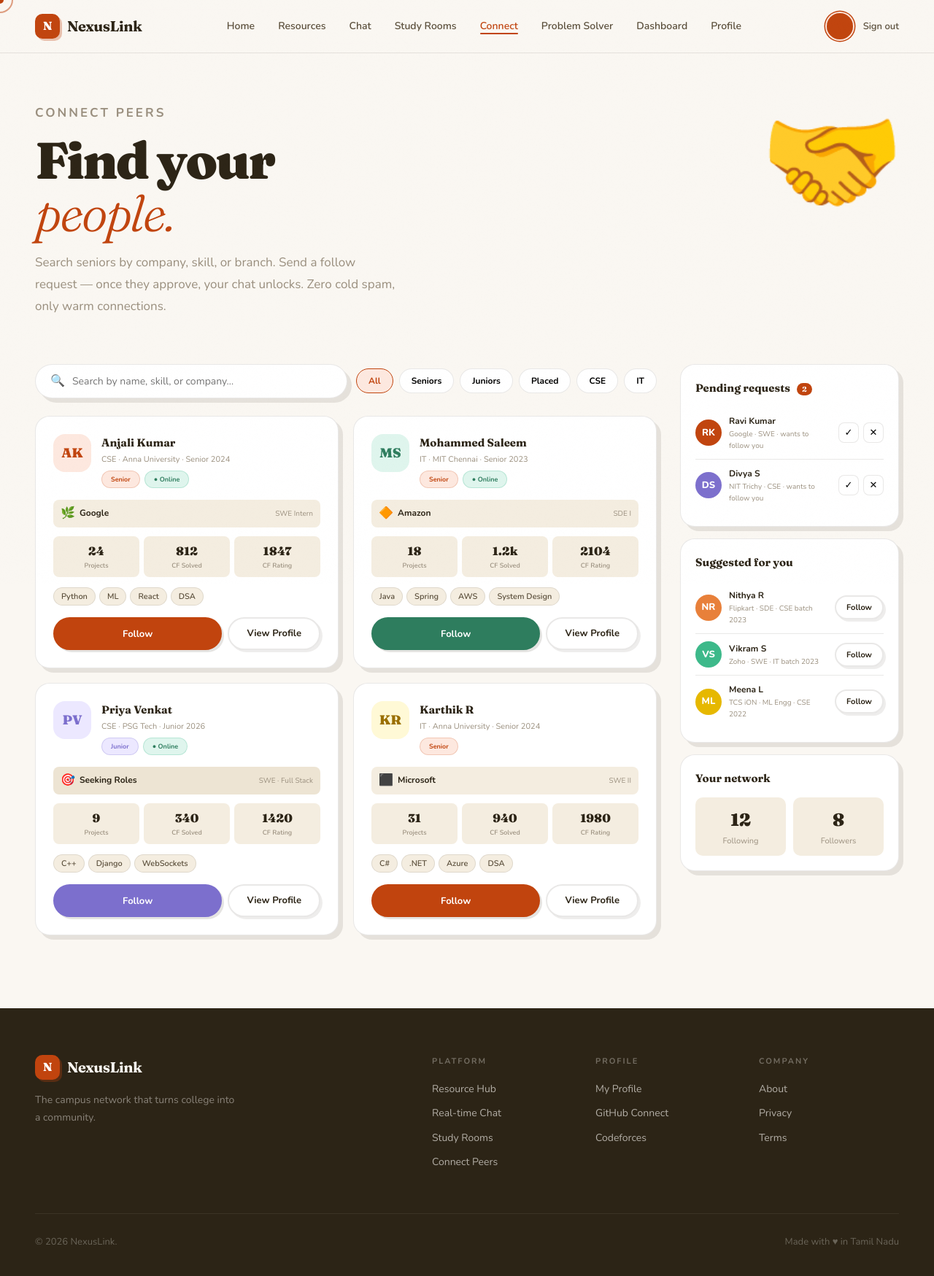
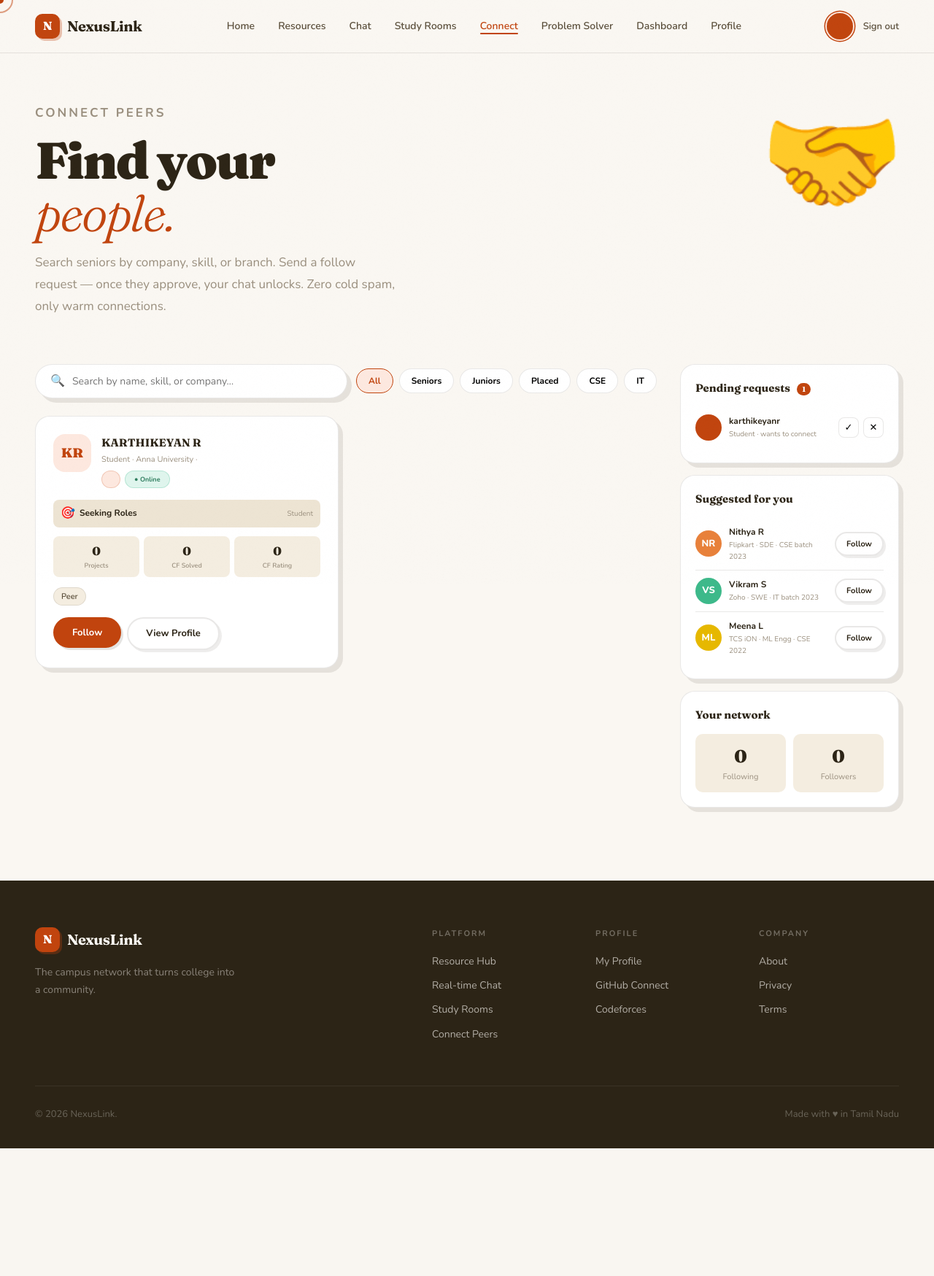
Before and after one commit to Karthim8/Django_Project, a Django app: page /connect/ in a window 1280 px wide. Shown: the whole page at 73% size. After the commit the page ends 1574 px from the top, so only its background shows below. Run offline with Django 5.2, Linux system fonts and the light colour scheme; a user stored in the database is signed in; data comes from the database, SQL or seed files in the repository; tables that the repository leaves empty hold one stand-in row (values such as "Sample post"); parts of the project's set-up code (start-up, migrations or seed data) failed here and were passed over; some libraries are stand-ins or nearby versions; some web fonts are replaced.

Commit message:
added connect peers

```diff
--- a/appname/urls.py
+++ b/appname/urls.py
@@ -6,7 +6,9 @@ urlpatterns = [
     path('chat/', views.chat_view, name='chat'),
     path('rooms/', views.rooms_view, name='rooms'),
     path('connect/', views.connect_view, name='connect'),
+    path('connect/follow/', views.follow_action, name='follow_action'),
     path('profile/', views.profile_view, name='profile'),
+    path('profile/<int:user_id>/', views.user_profile_view, name='user_profile'),
     path('resources/', views.resources_view, name='resources'),
     path('dashboard/', views.dashboard_view, name='dashboard'),
 ]
--- a/appname/views.py
+++ b/appname/views.py
@@ -8,7 +8,7 @@ from django.contrib import messages
 from django.db.models import Q
 from django.contrib.auth.decorators import login_required
 from django.contrib.auth.models import User
-from .models import Resource, Tag, Conversation, Message, StudyRoom, RoomMembership
+from .models import Resource, Tag, Conversation, Message, StudyRoom, RoomMembership, Follow
 
 
 def index(request):
@@ -16,9 +16,15 @@ def index(request):
 
 @login_required
 def chat_view(request):
+    # Get IDs of users who have an accepted follow relationship with current user
+    following_ids = Follow.objects.filter(follower=request.user, status='accepted').values_list('following_id', flat=True)
+    follower_ids = Follow.objects.filter(following=request.user, status='accepted').values_list('follower_id', flat=True)
+    connected_user_ids = set(list(following_ids) + list(follower_ids))
+
     # Fetch user's conversations and pre-compute other_user for each
     convs_qs = Conversation.objects.filter(
-        Q(user_a=request.user) | Q(user_b=request.user)
+        (Q(user_a=request.user) & Q(user_b_id__in=connected_user_ids)) |
+        (Q(user_b=request.user) & Q(user_a_id__in=connected_user_ids))
     ).order_by('-updated_at').select_related('user_a', 'user_b').prefetch_related('messages')
 
     # Attach other_user attribute so the template can use {{ conv.other }}
@@ -79,10 +85,116 @@ def rooms_view(request):
         "my_room_ids": my_room_ids
     })
 
+@login_required
 def connect_view(request):
-    return render(request, "connect.html")
+    # Fetch all users except self
+    users_qs = User.objects.exclude(id=request.user.id).select_related('profile').prefetch_related('placements')
+
+    # Get current user's following list to show "Requested" or "Followed"
+    following_status = {f.following_id: f.status for f in Follow.objects.filter(follower=request.user)}
+
+    # Attach status to each user object for easy template access
+    users = []
+    for u in users_qs:
+        u.f_status = following_status.get(u.id) # None, 'pending', or 'accepted'
+        users.append(u)
+
+    # Get pending requests for the current user (notification sidebar)
+    pending_requests = Follow.objects.filter(following=request.user, status='pending').select_related('follower__profile')
+
+    # Get network stats
+    following_count = Follow.objects.filter(follower=request.user, status='accepted').count()
+    followers_count = Follow.objects.filter(following=request.user, status='accepted').count()
+
+    return render(request, "connect.html", {
+        "users": users,
+        "pending_requests": pending_requests,
+        "following_count": following_count,
+        "followers_count": followers_count,
+    })
+
+@login_required
+def follow_action(request):
+    if request.method == "POST":
+        action = request.POST.get('action') # 'request', 'accept', 'decline'
+        user_id = request.POST.get('user_id')
+
+        if action == 'request':
+            target_user = User.objects.get(id=user_id)
+            Follow.objects.get_or_create(follower=request.user, following=target_user, status='pending')
+            messages.success(request, f"Follow request sent to {target_user.username}!")
+
+        elif action == 'accept':
+            follow_req = Follow.objects.get(follower_id=user_id, following=request.user, status='pending')
+            follow_req.status = 'accepted'
+            follow_req.save()
+
+            # Autocreate conversation if it doesn't exist
+            # We ensure user_a has smaller ID for consistency
+            u1_id, u2_id = (min(request.user.id, int(user_id)), max(request.user.id, int(user_id)))
+            u1, u2 = User.objects.get(id=u1_id), User.objects.get(id=u2_id)
+            Conversation.objects.get_or_create(user_a=u1, user_b=u2)
+
+            messages.success(request, f"You are now connected with {follow_req.follower.username}!")
+
+        elif action == 'decline':
+            Follow.objects.filter(follower_id=user_id, following=request.user, status='pending').delete()
+            messages.info(request, "Follow request declined.")
+
+    return redirect('connect')
+def get_github_stats(user):
+    github_repos = []
+    github_repo_count = 0
+    github_error = None
+    profile = getattr(user, 'profile', None)
+    if profile and profile.github:
+        username = profile.github.strip()
+        if 'github.com/' in username:
+            username = username.split('github.com/')[-1].strip('/')
+        if username:
+            try:
+                import ssl
+                ctx = ssl.create_default_context()
+                ctx.check_hostname = False
+                ctx.verify_mode = ssl.CERT_NONE
+                url = f"https://api.github.com/users/{username}/repos?per_page=100"
+                req = urllib.request.Request(url, headers={'User-Agent': 'Mozilla/5.0 (Windows NT 10.0; Win64; x64)'})
+                with urllib.request.urlopen(req, timeout=10, context=ctx) as response:
+                    data = json.loads(response.read().decode())
+                    if isinstance(data, list):
+                        github_repo_count = len(data)
+                        sorted_repos = sorted(data, key=lambda r: r.get('stargazers_count', 0), reverse=True)
+                        github_repos = sorted_repos[:4]
+                    else:
+                        github_error = data.get('message', 'Unknown API Response')
+            except Exception as e:
+                github_error = str(e)
+    return github_repos, github_repo_count, github_error
+
+@login_required
+def user_profile_view(request, user_id):
+    target_user = User.objects.get(id=user_id)
+    if target_user == request.user:
+        return redirect('profile')
+
+    is_connected = Follow.objects.filter(
+        (Q(follower=request.user, following=target_user) | Q(follower=target_user, following=request.user)),
+        status='accepted'
+    ).exists()
+
+    github_repos, github_repo_count, github_error = get_github_stats(target_user)
+
+    return render(request, "profile.html", {
+        "profile_user": target_user,
+        "is_connected": is_connected,
+        "is_own_profile": False,
+        "github_repos": github_repos,
+        "github_repo_count": github_repo_count,
+        "github_error": github_error
+    })
 
 def profile_view(request):
+    # This might be for the current user's profile
     if request.method == "POST" and request.user.is_authenticated:
         full_name = request.POST.get("full_name")
         if full_name:
@@ -120,37 +232,11 @@ def profile_view(request):
             badge.role = role or badge.role
             badge.save()
 
-    github_repos = []
-    github_repo_count = 0
-    github_error = None
-    if request.user.is_authenticated:
-        profile = getattr(request.user, 'profile', None)
-        if profile and profile.github:
-            username = profile.github.strip()
-            # Clean up url if pasted directly
-            if 'github.com/' in username:
-                username = username.split('github.com/')[-1].strip('/')
-            if username:
-                try:
-                    import ssl
-                    ctx = ssl.create_default_context()
-                    ctx.check_hostname = False
-                    ctx.verify_mode = ssl.CERT_NONE
-                    url = f"https://api.github.com/users/{username}/repos?per_page=100"
-                    req = urllib.request.Request(url, headers={'User-Agent': 'Mozilla/5.0 (Windows NT 10.0; Win64; x64)'})
-                    with urllib.request.urlopen(req, timeout=10, context=ctx) as response:
-                        data = json.loads(response.read().decode())
-                        if isinstance(data, list):
-                            github_repo_count = len(data)
-                            sorted_repos = sorted(data, key=lambda r: r.get('stargazers_count', 0), reverse=True)
-                            github_repos = sorted_repos[:4]
-                        else:
-                            github_error = data.get('message', 'Unknown API Response')
-                except Exception as e:
-                    print(f"GitHub API Error for {username}: {e}")
-                    github_error = str(e)
+    github_repos, github_repo_count, github_error = get_github_stats(request.user)
 
     return render(request, "profile.html", {
+        "profile_user": request.user,
+        "is_own_profile": True,
         "github_repos": github_repos,
         "github_repo_count": github_repo_count,
         "github_error": github_error
--- a/templates/chat.html
+++ b/templates/chat.html
@@ -551,7 +551,7 @@ html, body { height: 100%; overflow: hidden; margin: 0; }
             <div class="dm-meta"><div class="dm-time">{{ conv.updated_at|timesince|truncatewords:1 }} ago</div></div>
           </div>
           {% empty %}
-          <div style="padding:20px;text-align:center;color:var(--muted);font-size:12px;">No conversations yet.<br>Connect with peers to start chatting!</div>
+          <div style="padding:20px;text-align:center;color:var(--muted);font-size:12px;">No conversations yet.<br><a href="{% url 'connect' %}" style="color:var(--rust);text-decoration:none;font-weight:700">Connect with peers</a> to start chatting!</div>
           {% endfor %}
         </div>
       </div>
--- a/templates/connect.html
+++ b/templates/connect.html
@@ -105,93 +105,57 @@
       </div>
 
       <div class="peers-grid">
-        <div class="clay-card peer-card reveal">
+        {% for peer in users %}
+        <div class="clay-card peer-card reveal" data-subject="{{ peer.profile.branch|lower }}">
           <div class="peer-top">
-            <div class="peer-av" style="background:var(--rust-light);color:var(--rust)">AK</div>
+            <div class="peer-av" style="background:var(--rust-light);color:var(--rust)">{{ peer.first_name|first|upper }}{{ peer.last_name|first|upper }}</div>
             <div style="flex:1">
-              <div class="peer-name">Anjali Kumar</div>
-              <div class="peer-meta">CSE · Anna University · Senior 2024</div>
-              <div style="display:flex;gap:6px;margin-top:4px"><span class="pill pill--rust" style="font-size:9px">Senior</span><span class="pill pill--green" style="font-size:9px">● Online</span></div>
+              <div class="peer-name">{{ peer.get_full_name|default:peer.username }}</div>
+              <div class="peer-meta">{{ peer.profile.branch|default:"Student" }} · {{ peer.profile.college|default:"Anna University" }} · {{ peer.profile.role|title }} {{ peer.profile.batch_year|default:"" }}</div>
+              <div style="display:flex;gap:6px;margin-top:4px">
+                <span class="pill pill--rust" style="font-size:9px">{{ peer.profile.role|title }}</span>
+                <span class="pill pill--green" style="font-size:9px">● Online</span>
+              </div>
             </div>
           </div>
-          <div class="peer-company"><span>🌿</span><div class="peer-company-name">Google</div><div class="peer-company-role">SWE Intern</div></div>
+          {% with badge=peer.placements.first %}
+          {% if badge %}
+          <div class="peer-company"><span>🌿</span><div class="peer-company-name">{{ badge.company }}</div><div class="peer-company-role">{{ badge.role }}</div></div>
+          {% else %}
+          <div class="peer-company" style="background:var(--linen)"><span>🎯</span><div class="peer-company-name">Seeking Roles</div><div class="peer-company-role">Student</div></div>
+          {% endif %}
+          {% endwith %}
           <div class="peer-stats">
-            <div class="ps-item"><div class="ps-num">24</div><div class="ps-lbl">Projects</div></div>
-            <div class="ps-item"><div class="ps-num">812</div><div class="ps-lbl">CF Solved</div></div>
-            <div class="ps-item"><div class="ps-num">1847</div><div class="ps-lbl">CF Rating</div></div>
+            <div class="ps-item"><div class="ps-num">{% if peer.profile.codeforces %}--{% else %}0{% endif %}</div><div class="ps-lbl">Projects</div></div>
+            <div class="ps-item"><div class="ps-num">{% if peer.profile.codeforces %}240{% else %}0{% endif %}</div><div class="ps-lbl">CF Solved</div></div>
+            <div class="ps-item"><div class="ps-num">{% if peer.profile.codeforces %}1400{% else %}0{% endif %}</div><div class="ps-lbl">CF Rating</div></div>
           </div>
-          <div class="peer-skills"><span class="skill-tag">Python</span><span class="skill-tag">ML</span><span class="skill-tag">React</span><span class="skill-tag">DSA</span></div>
+          <div class="peer-skills">
+            {% for skill in peer.profile.skills %}
+            <span class="skill-tag">{{ skill }}</span>
+            {% empty %}
+            <span class="skill-tag">Peer</span>
+            {% endfor %}
+          </div>
           <div class="peer-actions" style="margin-top:16px">
-            <button class="btn-clay btn-clay--rust follow-btn" onclick="followPeer(this)">Follow</button>
-            <a href="{% url 'profile' %}" class="btn-clay btn-clay--outline">View Profile</a>
+            {% if peer.f_status == 'accepted' %}
+              <button class="btn-clay btn-clay--sage follow-btn" disabled>✓ Connected</button>
+            {% elif peer.f_status == 'pending' %}
+              <button class="btn-clay btn-clay--outline follow-btn" disabled>⌛ Requested</button>
+            {% else %}
+              <form method="POST" action="{% url 'follow_action' %}" style="display:inline;">
+                {% csrf_token %}
+                <input type="hidden" name="user_id" value="{{ peer.id }}">
+                <input type="hidden" name="action" value="request">
+                <button type="submit" class="btn-clay btn-clay--rust follow-btn">Follow</button>
+              </form>
+            {% endif %}
+            <a href="{% url 'user_profile' peer.id %}" class="btn-clay btn-clay--outline">View Profile</a>
           </div>
         </div>
-
-        <div class="clay-card peer-card reveal">
-          <div class="peer-top">
-            <div class="peer-av" style="background:var(--mint-light);color:var(--sage)">MS</div>
-            <div style="flex:1">
-              <div class="peer-name">Mohammed Saleem</div>
-              <div class="peer-meta">IT · MIT Chennai · Senior 2023</div>
-              <div style="display:flex;gap:6px;margin-top:4px"><span class="pill pill--rust" style="font-size:9px">Senior</span><span class="pill pill--green" style="font-size:9px">● Online</span></div>
-            </div>
-          </div>
-          <div class="peer-company"><span>🔶</span><div class="peer-company-name">Amazon</div><div class="peer-company-role">SDE I</div></div>
-          <div class="peer-stats">
-            <div class="ps-item"><div class="ps-num">18</div><div class="ps-lbl">Projects</div></div>
-            <div class="ps-item"><div class="ps-num">1.2k</div><div class="ps-lbl">CF Solved</div></div>
-            <div class="ps-item"><div class="ps-num">2104</div><div class="ps-lbl">CF Rating</div></div>
-          </div>
-          <div class="peer-skills"><span class="skill-tag">Java</span><span class="skill-tag">Spring</span><span class="skill-tag">AWS</span><span class="skill-tag">System Design</span></div>
-          <div class="peer-actions" style="margin-top:16px">
-            <button class="btn-clay btn-clay--sage follow-btn" onclick="followPeer(this)">Follow</button>
-            <a href="{% url 'profile' %}" class="btn-clay btn-clay--outline">View Profile</a>
-          </div>
-        </div>
-
-        <div class="clay-card peer-card reveal">
-          <div class="peer-top">
-            <div class="peer-av" style="background:var(--lilac-light);color:var(--lilac-mid)">PV</div>
-            <div style="flex:1">
-              <div class="peer-name">Priya Venkat</div>
-              <div class="peer-meta">CSE · PSG Tech · Junior 2026</div>
-              <div style="display:flex;gap:6px;margin-top:4px"><span class="pill pill--lilac" style="font-size:9px">Junior</span><span class="pill pill--green" style="font-size:9px">● Online</span></div>
-            </div>
-          </div>
-          <div class="peer-company" style="background:var(--linen)"><span>🎯</span><div class="peer-company-name">Seeking Roles</div><div class="peer-company-role">SWE · Full Stack</div></div>
-          <div class="peer-stats">
-            <div class="ps-item"><div class="ps-num">9</div><div class="ps-lbl">Projects</div></div>
-            <div class="ps-item"><div class="ps-num">340</div><div class="ps-lbl">CF Solved</div></div>
-            <div class="ps-item"><div class="ps-num">1420</div><div class="ps-lbl">CF Rating</div></div>
-          </div>
-          <div class="peer-skills"><span class="skill-tag">C++</span><span class="skill-tag">Django</span><span class="skill-tag">WebSockets</span></div>
-          <div class="peer-actions" style="margin-top:16px">
-            <button class="btn-clay btn-clay--lilac follow-btn" onclick="followPeer(this)">Follow</button>
-            <a href="{% url 'profile' %}" class="btn-clay btn-clay--outline">View Profile</a>
-          </div>
-        </div>
-
-        <div class="clay-card peer-card reveal">
-          <div class="peer-top">
-            <div class="peer-av" style="background:var(--yellow-light);color:#9a6f00">KR</div>
-            <div style="flex:1">
-              <div class="peer-name">Karthik R</div>
-              <div class="peer-meta">IT · Anna University · Senior 2024</div>
-              <div style="display:flex;gap:6px;margin-top:4px"><span class="pill pill--rust" style="font-size:9px">Senior</span></div>
-            </div>
-          </div>
-          <div class="peer-company"><span>⬛</span><div class="peer-company-name">Microsoft</div><div class="peer-company-role">SWE II</div></div>
-          <div class="peer-stats">
-            <div class="ps-item"><div class="ps-num">31</div><div class="ps-lbl">Projects</div></div>
-            <div class="ps-item"><div class="ps-num">940</div><div class="ps-lbl">CF Solved</div></div>
-            <div class="ps-item"><div class="ps-num">1980</div><div class="ps-lbl">CF Rating</div></div>
-          </div>
-          <div class="peer-skills"><span class="skill-tag">C#</span><span class="skill-tag">.NET</span><span class="skill-tag">Azure</span><span class="skill-tag">DSA</span></div>
-          <div class="peer-actions" style="margin-top:16px">
-            <button class="btn-clay btn-clay--rust follow-btn" onclick="followPeer(this)">Follow</button>
-            <a href="{% url 'profile' %}" class="btn-clay btn-clay--outline">View Profile</a>
-          </div>
-        </div>
+        {% empty %}
+        <p style="grid-column:1/-1;text-align:center;padding:40px;color:var(--muted)">No other users found yet.</p>
+        {% endfor %}
       </div>
     </div>
 
@@ -199,23 +163,32 @@
     <aside class="connect-sidebar">
       <!-- Pending requests -->
       <div class="clay-card pending-card reveal">
-        <h4>Pending requests <span style="background:var(--rust);color:white;font-size:10px;padding:2px 7px;border-radius:100px;margin-left:6px">2</span></h4>
+        <h4>Pending requests <span style="background:var(--rust);color:white;font-size:10px;padding:2px 7px;border-radius:100px;margin-left:6px">{{ pending_requests|length }}</span></h4>
+        {% for req in pending_requests %}
         <div class="pending-item">
-          <div class="pi-av" style="background:var(--rust)">RK</div>
-          <div class="pi-info"><div class="pi-name">Ravi Kumar</div><div class="pi-meta">Google · SWE · wants to follow you</div></div>
+          <div class="pi-av" style="background:var(--rust)">{{ req.follower.first_name|first|upper }}{{ req.follower.last_name|first|upper }}</div>
+          <div class="pi-info">
+            <div class="pi-name">{{ req.follower.get_full_name|default:req.follower.username }}</div>
+            <div class="pi-meta">{{ req.follower.profile.college|default:"Student" }} · wants to connect</div>
+          </div>
           <div class="pi-actions">
-            <button class="pi-accept" title="Accept">✓</button>
-            <button class="pi-decline" title="Decline">✕</button>
+            <form method="POST" action="{% url 'follow_action' %}" style="display:inline;">
+              {% csrf_token %}
+              <input type="hidden" name="user_id" value="{{ req.follower.id }}">
+              <input type="hidden" name="action" value="accept">
+              <button type="submit" class="pi-accept" title="Accept">✓</button>
+            </form>
+            <form method="POST" action="{% url 'follow_action' %}" style="display:inline;">
+              {% csrf_token %}
+              <input type="hidden" name="user_id" value="{{ req.follower.id }}">
+              <input type="hidden" name="action" value="decline">
+              <button type="submit" class="pi-decline" title="Decline">✕</button>
+            </form>
           </div>
         </div>
-        <div class="pending-item">
-          <div class="pi-av" style="background:var(--lilac-mid)">DS</div>
-          <div class="pi-info"><div class="pi-name">Divya S</div><div class="pi-meta">NIT Trichy · CSE · wants to follow you</div></div>
-          <div class="pi-actions">
-            <button class="pi-accept" title="Accept">✓</button>
-            <button class="pi-decline" title="Decline">✕</button>
-          </div>
-        </div>
+        {% empty %}
+        <p style="font-size:12px;color:var(--muted);padding:10px 0;">No pending requests.</p>
+        {% endfor %}
       </div>
 
       <!-- Suggestions -->
@@ -238,12 +211,11 @@
         </div>
       </div>
 
-      <!-- Stats -->
       <div class="clay-card reveal" style="padding:20px">
         <h4 style="font-family:var(--font-display);font-size:15px;font-weight:700;margin-bottom:14px">Your network</h4>
         <div style="display:grid;grid-template-columns:1fr 1fr;gap:10px">
-          <div style="background:var(--chalk-warm);border-radius:10px;padding:12px;text-align:center"><div style="font-family:var(--font-display);font-size:24px;font-weight:900">12</div><div style="font-size:11px;color:var(--muted)">Following</div></div>
-          <div style="background:var(--chalk-warm);border-radius:10px;padding:12px;text-align:center"><div style="font-family:var(--font-display);font-size:24px;font-weight:900">8</div><div style="font-size:11px;color:var(--muted)">Followers</div></div>
+          <div style="background:var(--chalk-warm);border-radius:10px;padding:12px;text-align:center"><div style="font-family:var(--font-display);font-size:24px;font-weight:900">{{ following_count }}</div><div style="font-size:11px;color:var(--muted)">Following</div></div>
+          <div style="background:var(--chalk-warm);border-radius:10px;padding:12px;text-align:center"><div style="font-family:var(--font-display);font-size:24px;font-weight:900">{{ followers_count }}</div><div style="font-size:11px;color:var(--muted)">Followers</div></div>
         </div>
       </div>
     </aside>
```
Also changed, not shown: templates/profile.html (+25 -14 lines).
